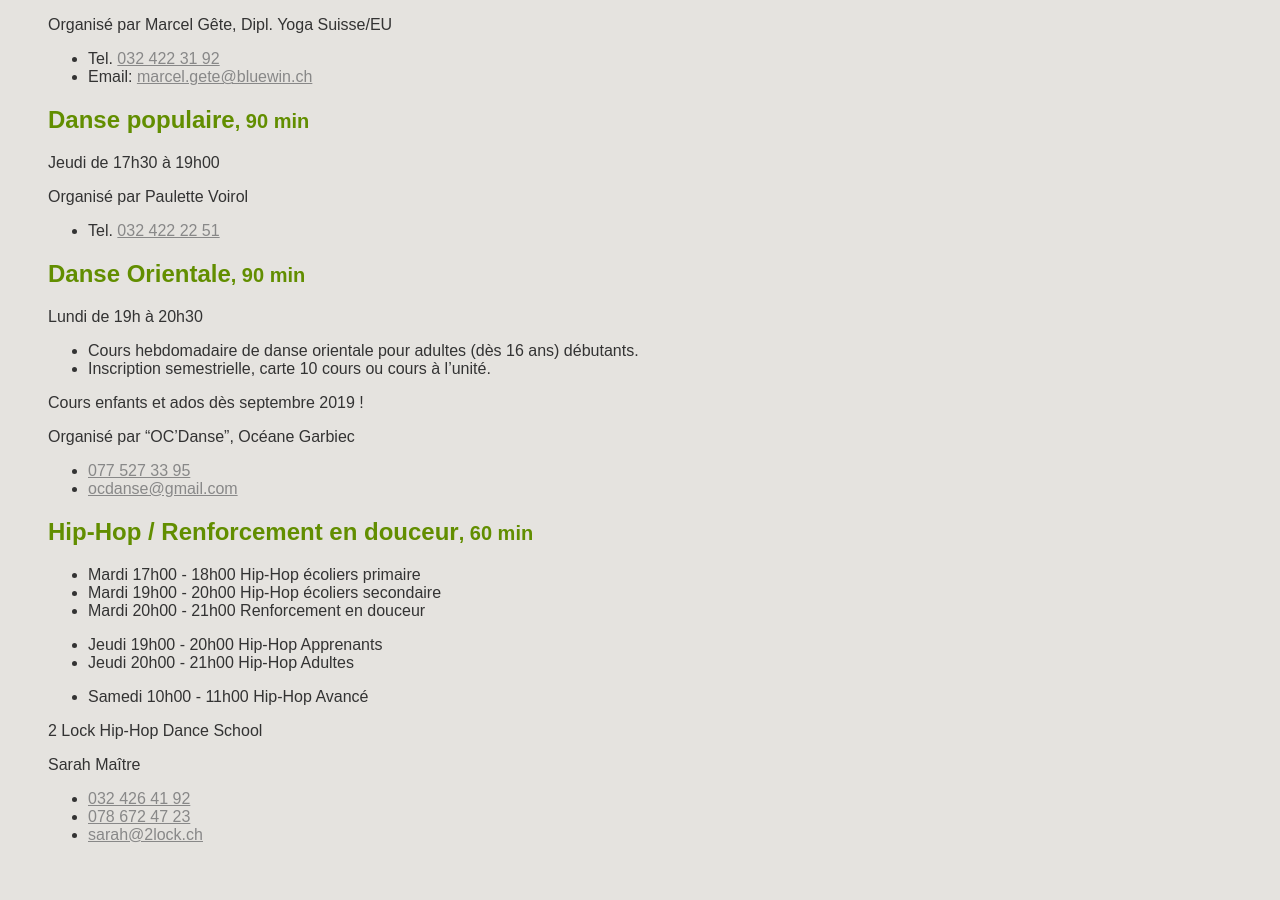
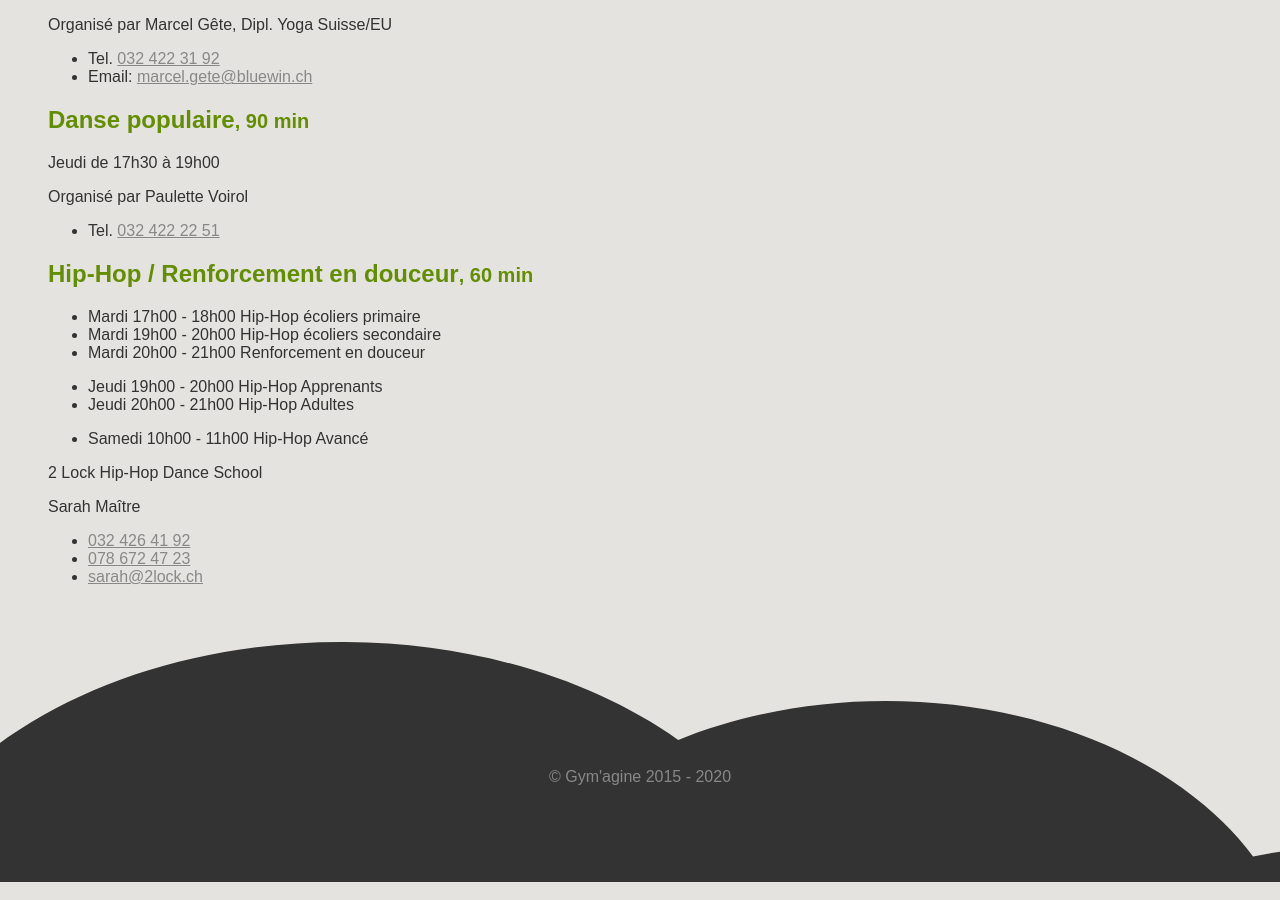
Before and after one commit to kilowhat/gymagine.ch, a Jekyll site: the page built from cours.md, in a window 1280 px wide and 900 px high, scrolled down 703 px. Built offline with Jekyll 4.4.1, drawn with Linux system fonts in a browser that asks for light colours; comment, search, counter and statistics services are not loaded.

Commit message:
Retiré danse orientale

```diff
--- a/cours.md
+++ b/cours.md
@@ -39,20 +39,6 @@ Organisé par Paulette Voirol
 
 - Tel. [032 422 22 51](tel:+41324222251)
 
-## Danse Orientale<small>, 90 min</small>
-
-Lundi de 19h à 20h30
-
-- Cours hebdomadaire de danse orientale pour adultes (dès 16 ans) débutants.
-- Inscription semestrielle, carte 10 cours ou cours à l'unité.
-
-Cours enfants et ados dès septembre 2019 !
-
-Organisé par "OC’Danse", Océane Garbiec
-
-- [077 527 33 95](tel:+41775273395)
-- <ocdanse@gmail.com>
-
 ## Hip-Hop / Renforcement en douceur<small>, 60 min</small>
 
 - Mardi 17h00 - 18h00 Hip-Hop écoliers primaire
```
